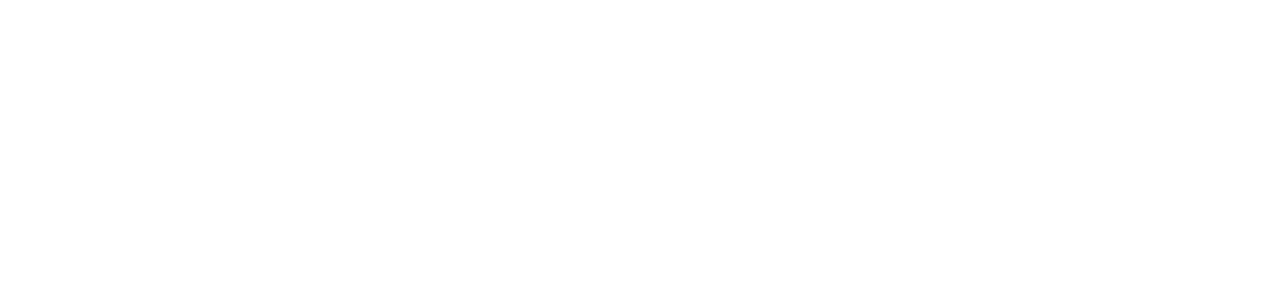
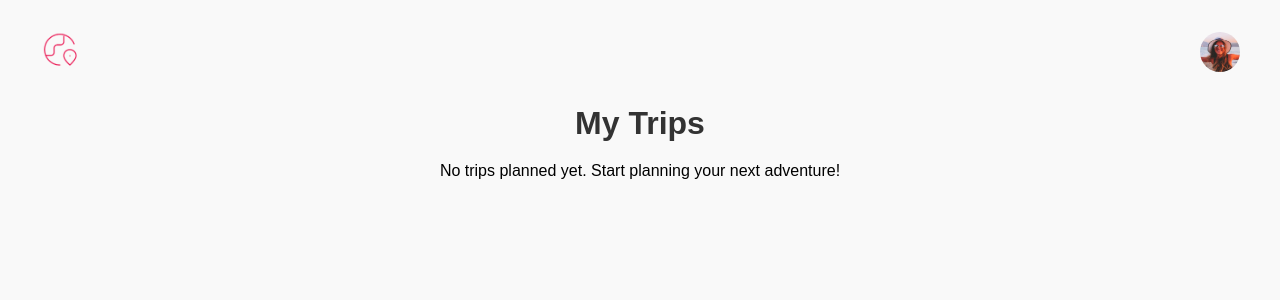
Before and after one commit to philinhphan/Adventour, a React (Create React App) app: page /my-trips in a window 1280 px wide. Before the commit this address had no page. Shown: the top 300 px of the page. Built offline with nearby package versions, Linux system fonts and the light colour scheme.

Commit message:
My Trips Page

```diff
--- a/src/App.js
+++ b/src/App.js
@@ -5,9 +5,9 @@
 import PlanningPage from "./pages/PlanningPage";
 import PreferencesPage from "./pages/PreferencesPage";
 import SuggestionsPage from "./pages/SuggestionsPage";
-import FinalSuggestionsPage from "./pages/FinalSuggestionsPage";
 import EndScreenPage from "./pages/EndScreenPage";
 import ProcessingPage from "./pages/ProcessingPage";
+import MyTripsPage from "./pages/MyTripsPage";
 
 import backgroundImage from "./assets/images/background_homepage.jpg";
 
@@ -27,7 +27,7 @@
           <Route path="/preferences" element={<PreferencesPage />} />
           <Route path="/suggestions" element={<SuggestionsPage />} />
           <Route path="/processing" element={<ProcessingPage />} />
-          <Route path="/final-suggestions" element={<FinalSuggestionsPage />} />
+          <Route path="/my-trips" element={<MyTripsPage />} />
           <Route path="/end" element={<EndScreenPage />} />
         </Routes>
       </Router>
--- /dev/null
+++ b/src/assets/styles/MyTripsPage.css
@@ -0,0 +1,60 @@
+.my-trips-page {
+  min-height: 100vh;
+  display: flex;
+  flex-direction: column;
+  background-color: #f9f9f9;
+  padding: 20px;
+  font-family: Arial, sans-serif;
+}
+
+.trips-container {
+  max-width: 800px;
+  margin: 0 auto;
+  text-align: center;
+}
+
+.trips-container h1 {
+  font-size: 2em;
+  font-weight: bold;
+  margin-bottom: 20px;
+  color: #333;
+}
+
+.trip-list {
+  list-style: none;
+  padding: 0;
+  margin: 0;
+}
+
+.trip-list li {
+  background: white;
+  border-radius: 12px;
+  box-shadow: 0 4px 8px rgba(0, 0, 0, 0.1);
+  margin: 15px 0;
+  padding: 20px;
+  text-align: left;
+  cursor: pointer;
+  transition: transform 0.2s, box-shadow 0.2s;
+}
+
+.trip-list li:hover {
+  transform: translateY(-5px);
+  box-shadow: 0 8px 16px rgba(0, 0, 0, 0.2);
+}
+
+.trip-list h3 {
+  font-size: 1.2em;
+  margin: 0;
+  color: #ff0055;
+}
+
+.trip-list p {
+  font-size: 0.9em;
+  color: #666;
+}
+
+.no-trips-message {
+  font-size: 1.2em;
+  color: #777;
+  margin-top: 50px;
+}
--- /dev/null
+++ b/src/pages/MyTripsPage.jsx
@@ -0,0 +1,46 @@
+import React, { useState, useEffect } from "react";
+import Navbar from "../components/Navbar/Navbar";
+import { useNavigate } from "react-router-dom";
+import "../assets/styles/MyTripsPage.css";
+
+import logo from "../assets/images/AdventourLogo.svg";
+import profil from "../assets/images/LisaProfil.jpg";
+
+const MyTripsPage = () => {
+  const [trips, setTrips] = useState([]);
+  const navigate = useNavigate();
+
+  useEffect(() => {
+    // TODO: Replace with API or local storage retrieval
+    setTrips([
+      /*Example:{ id: 1, name: "Barcelona Adventure", date: "2025-01-05" }*/
+    ]);
+  }, []);
+
+  const handleTripClick = (tripId) => {
+    navigate(`/trip-detail/${tripId}`);
+  };
+
+  return (
+    <div className="my-trips-page">
+      <Navbar logoSrc={logo} profilePicSrc={profil} />
+      <div className="trips-container">
+        <h1>My Trips</h1>
+        {trips.length > 0 ? (
+          <ul className="trip-list">
+            {trips.map((trip) => (
+              <li key={trip.id} onClick={() => handleTripClick(trip.id)}>
+                <h3>{trip.name}</h3>
+                <p>{trip.date}</p>
+              </li>
+            ))}
+          </ul>
+        ) : (
+          <p>No trips planned yet. Start planning your next adventure!</p>
+        )}
+      </div>
+    </div>
+  );
+};
+
+export default MyTripsPage;
--- a/src/pages/PlanningPage.jsx
+++ b/src/pages/PlanningPage.jsx
@@ -21,6 +21,7 @@
     budgetMax: "",
     dateFlexibility: "exact",
   });
+  const navigate = useNavigate();
 
   // Handle input change for form fields and update tripDetails state.
   const handleInputChange = (e) => {
@@ -41,7 +42,6 @@
     }));
   };
 
-  const navigate = useNavigate();
   // Save trip details and navigate to InviteFriendsPage.
   const saveTripDetails = () => {
     console.log("Trip Details Saved:", tripDetails);
--- a/src/pages/PreferencesPage.jsx
+++ b/src/pages/PreferencesPage.jsx
@@ -40,6 +40,7 @@
   // Handle save preferences button click
   // TODO: @PhiLinh Do we need to save the preferences to a database before handing to AI API?
   // TODO: Alert is placeholder, replace with actual API call!
+  //TODO: Combine preferences with trip details and send to AI API
   const handleSavePreferences = () => {
     console.log("Saved Preferences:", preferences);
     navigate("/suggestions");
```
Also changed, not shown: src/pages/FinalSuggestionsPage.jsx (deleted).
